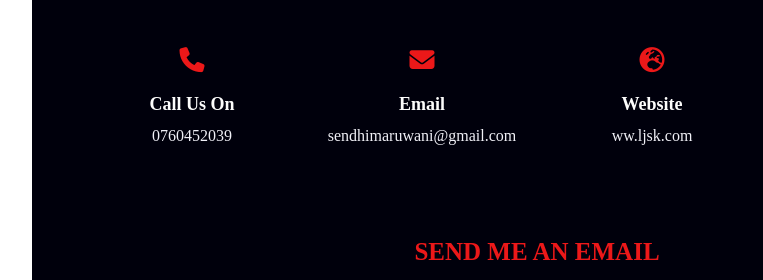
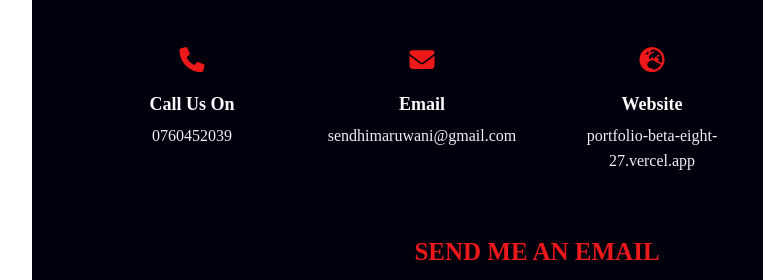
Before and after one commit to shashika-himaruwani/portfolio, a plain HTML site: page index.html in a window 1280 px wide. Shown: the part 6300-6580 px from the top of the page, 238-1001 px from the left. Drawn offline with Linux system fonts and the light colour scheme; a web font is replaced by a local one.

Commit message:
modified index.html

```diff
--- a/index.html
+++ b/index.html
@@ -410,7 +410,7 @@
             <div class="contact-info-item padd-15">
               <div class="icon"> <i class="fa fa-globe-europe"></i></div>
               <h4>Website</h4>
-              <p>ww.ljsk.com</p>
+              <p>portfolio-beta-eight-27.vercel.app</p>
             </div>
 
             <div class="contact-info-item">
```
